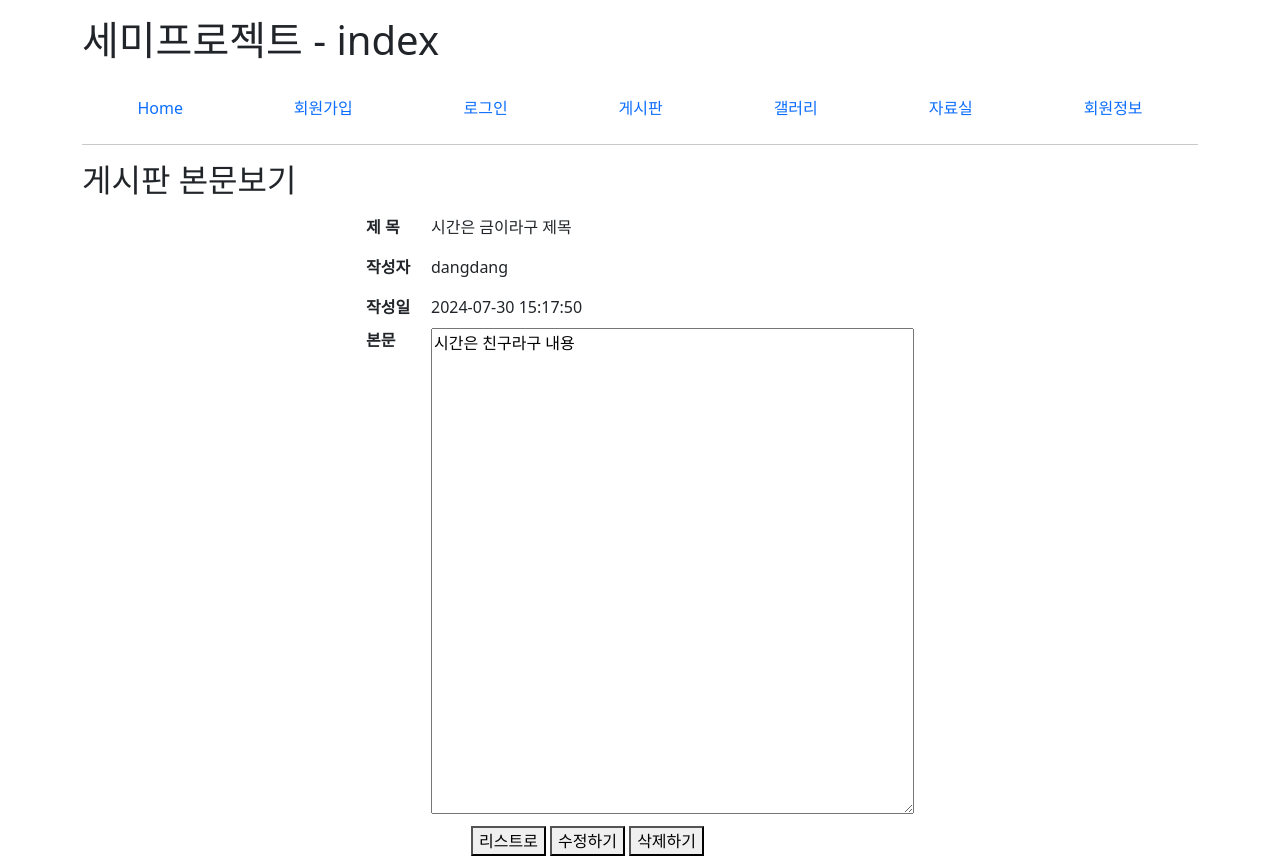
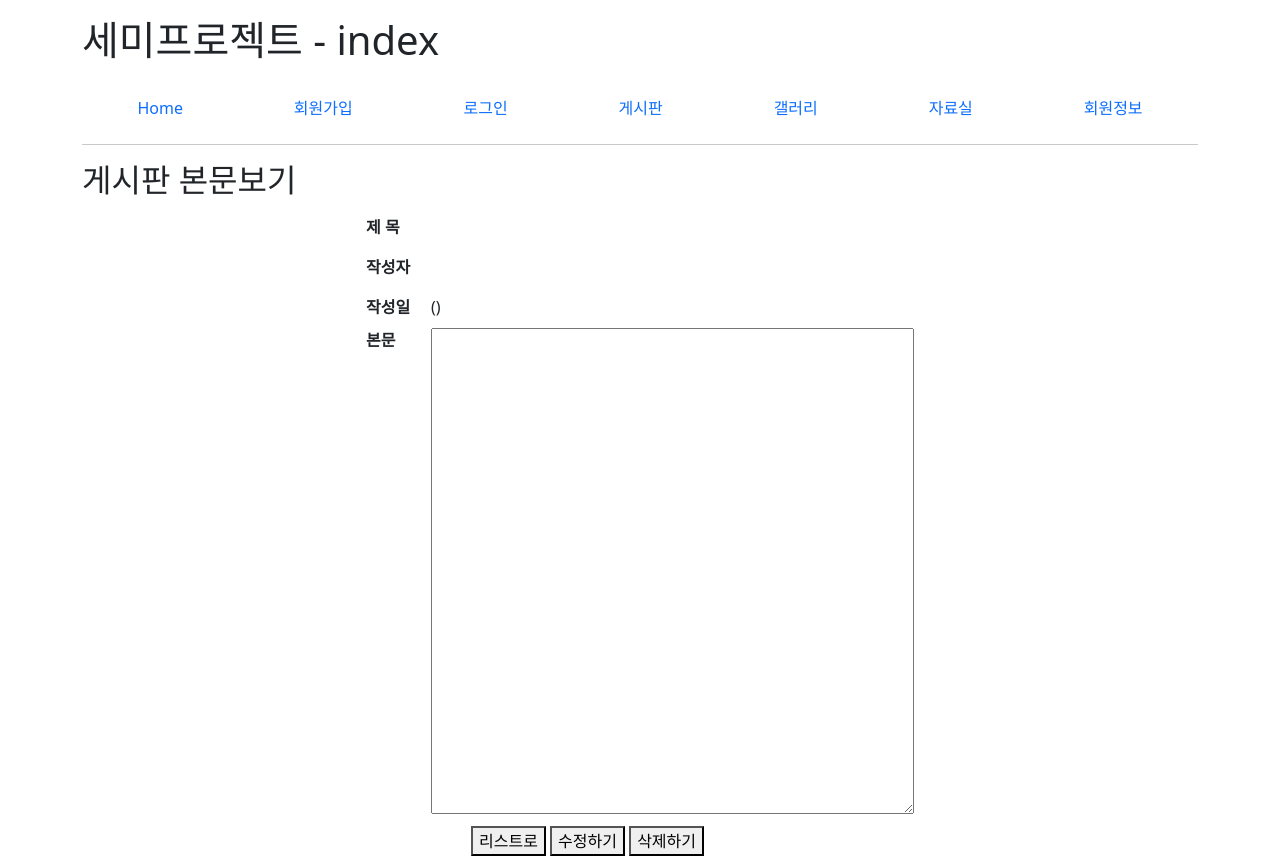
Before and after one commit to gongbu22/semiprojectv1b, a FastAPI app: page /board/view/1 in a window 1280 px wide. Shown: the top 860 px of the page. Run offline with FastAPI, Linux system fonts and the light colour scheme; parts of the project's set-up code (start-up, migrations or seed data) failed here and were passed over; some libraries are stand-ins or nearby versions.

Commit message:
게시글 본문보기 기능 구현

```diff
--- a/app/service/board.py
+++ b/app/service/board.py
@@ -50,7 +50,7 @@ class BoardService:
     def selectone_board(bno, db):
         try:
             stmt = select(Board).where(Board.bno == bno)
-            result = db.execute(stmt)
+            result = db.execute(stmt).scalars().first()
 
             return result
 
--- a/views/templates/board/view.html
+++ b/views/templates/board/view.html
@@ -27,12 +27,12 @@
 <main>
     <h2>게시판 본문보기</h2>
     <table>
-        <tr><th>제 목</th><td>시간은 금이라구 제목</td></tr>
-        <tr><th>작성자</th><td>dangdang</td></tr>
-        <tr><th>작성일</th><td>2024-07-30 15:17:50</td></tr>
+        <tr><th>제 목</th><td>{{ boards.title }}</td></tr>
+        <tr><th>작성자</th><td>{{ boards.userid }}</td></tr>
+        <tr><th>작성일</th><td>{{ boards.regdate }} ({{ boards.views }})</td></tr>
         <tr>
             <th>본문</th>
-            <td><textarea rows="20" cols="50">시간은 친구라구 내용</textarea></td>
+            <td><textarea rows="20" cols="50">{{ boards.contents }}</textarea></td>
         </tr>
         <tr><td colspan="2">
             <button type="button" id="listbtn" onclick="location.href='/board/list'">리스트로</button>
```
